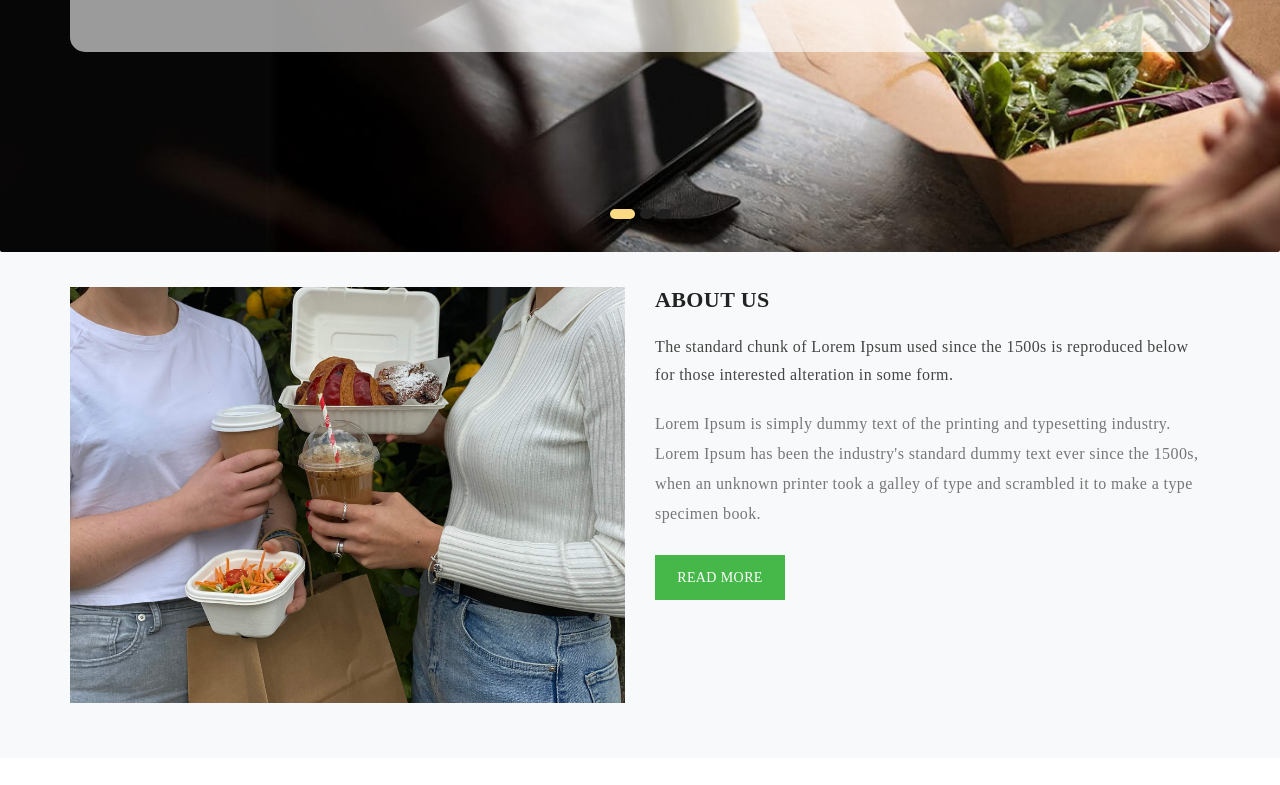
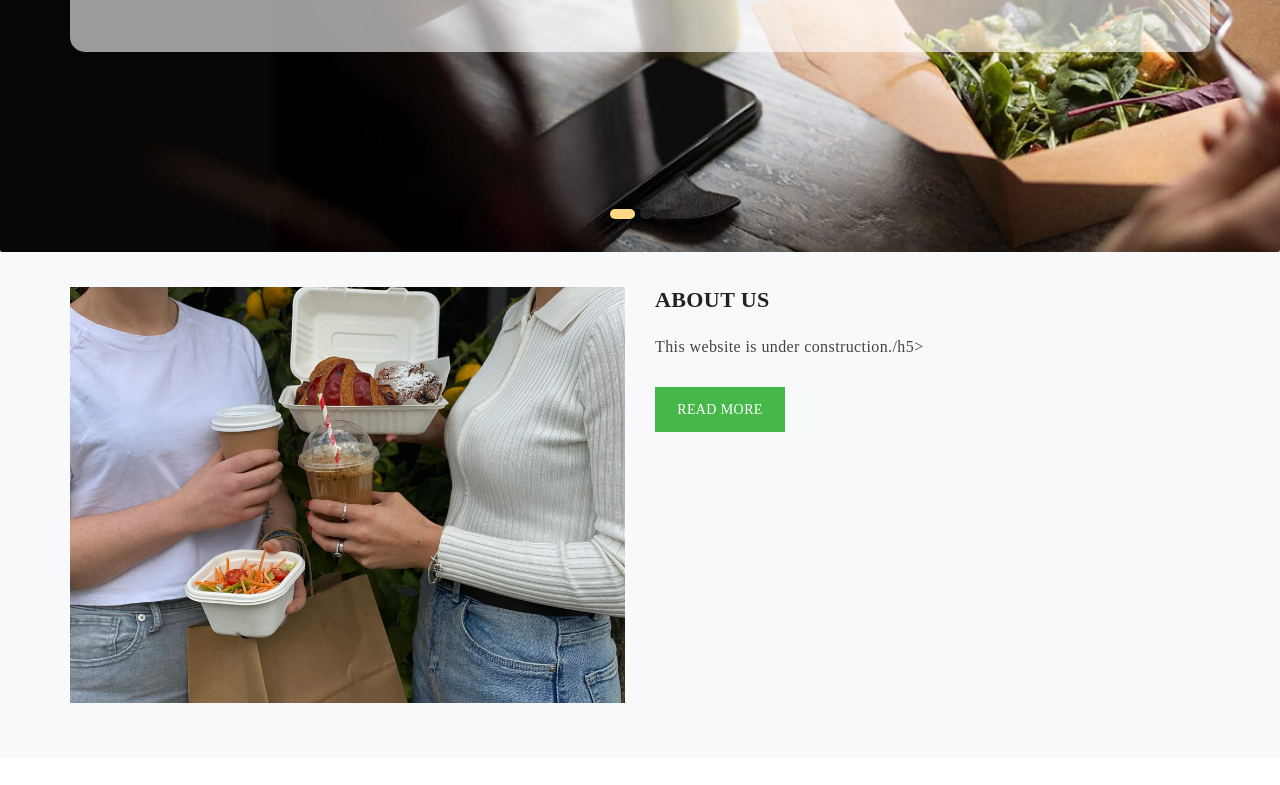
Before and after one commit to thevelvetrope/EFS-Web, a plain HTML site: page index.html in a window 1280 px wide. Shown: the part 517-1302 px from the top of the page. Drawn offline with Linux system fonts and the light colour scheme; a web font is replaced by a local one.

Commit message:
Under construction message

```diff
--- a/index.html
+++ b/index.html
@@ -246,11 +246,8 @@
                 <div class="col-lg-6">
                     <div class="ec-about-detail">
                         <h4>About Us</h4>
-                        <h5>The standard chunk of Lorem Ipsum used since the 1500s is reproduced below for those
-                            interested alteration in some form.</h5>
-                        <p>Lorem Ipsum is simply dummy text of the printing and typesetting industry. Lorem Ipsum has
-                            been the industry's standard dummy text ever since the 1500s, when an unknown printer took a
-                            galley of type and scrambled it to make a type specimen book.</p>
+                        <h5>This website is under construction./h5>
+                        <p></p>
                         <a class="btn btn-lg btn-primary" href="#">Read more</a>
                     </div>
                 </div>
```
